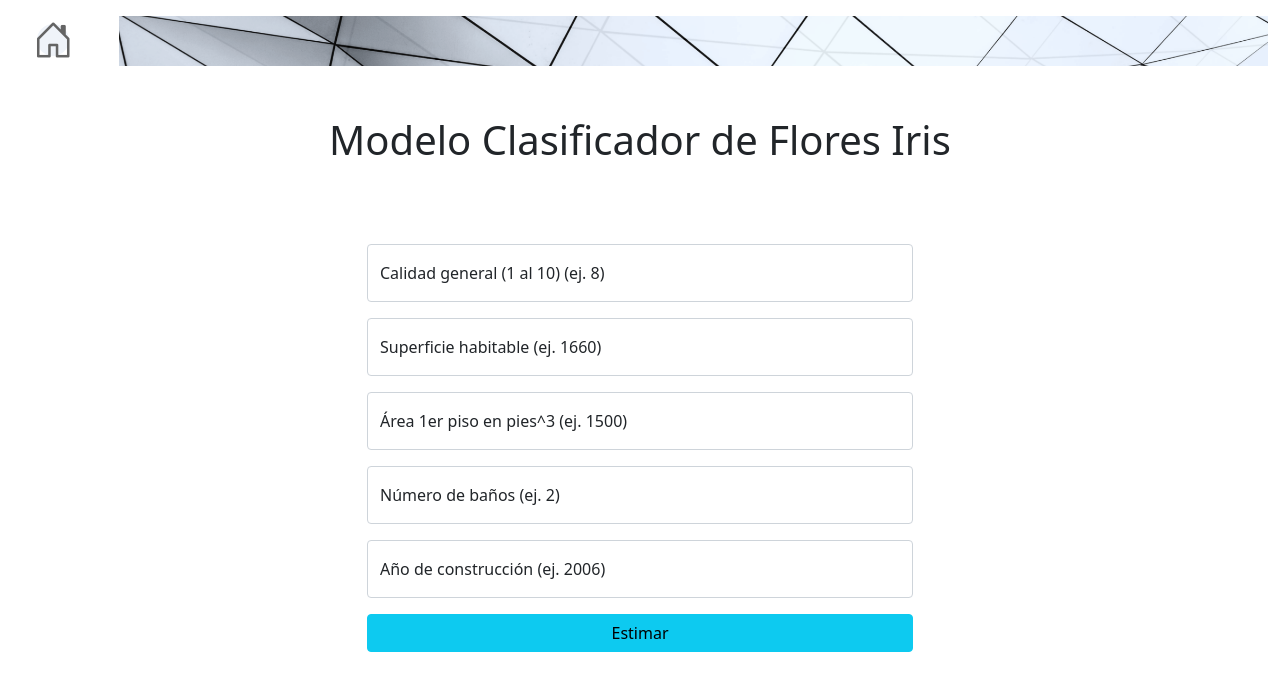
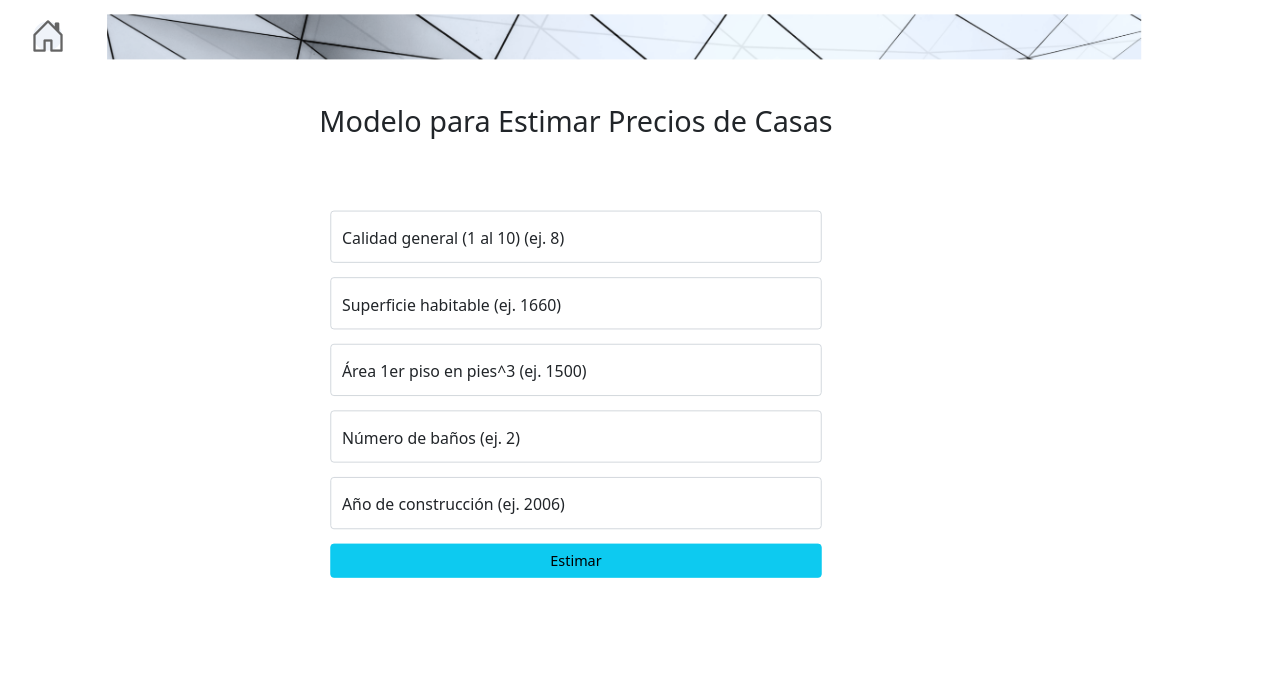
Before and after one commit to heberth18/heberth-website, a Django app: page /casa/ in a window 1280 px wide. Shown: the top 691 px of the page. Run offline with Django 4.2, Linux system fonts and the light colour scheme; parts of the project's set-up code (start-up, migrations or seed data) failed here and were passed over.

Commit message:
modification title

```diff
--- a/portfolio_app/templates/portfolio_app/casa.html
+++ b/portfolio_app/templates/portfolio_app/casa.html
@@ -17,6 +17,18 @@
     <link rel="shortcut icon" type="image/png" href="{% static 'img/favicon.ico' %}"/>
     <link rel="stylesheet" type="text/css" href="{% static 'css/style.css' %}">
     <script src="{% static 'js/script.js' %}"></script>
+
+    <!--Nuevo BLoque-->
+    <style>
+        body {
+            font-size: 1.1em; /* Reduce el tamaño de la fuente globalmente */
+        }
+        .container-fluid {
+            transform: scale(0.9); /* Reduce el tamaño de todo el contenido */
+            transform-origin: top left;
+        }
+    </style>
+    <!--aqui termina el bloque-->
 
     <!-- Título de la página -->
     <title>Heberth Caripá</title>
@@ -47,7 +59,7 @@
         <div class="row">
             <div class="col-1"></div>
             <div class="col-10 my-4">
-                <h1 class="text-center">Modelo Clasificador de Flores Iris</h1>
+                <h2 class="text-center">Modelo para Estimar Precios de Casas</h2>
             </div>
             <div class="col-1"></div>
         </div>
```
Also changed, not shown: portfolio_app/templates/portfolio_app/index.html (+12 -0 lines), portfolio_app/templates/portfolio_app/iris.html (+13 -1 lines).
